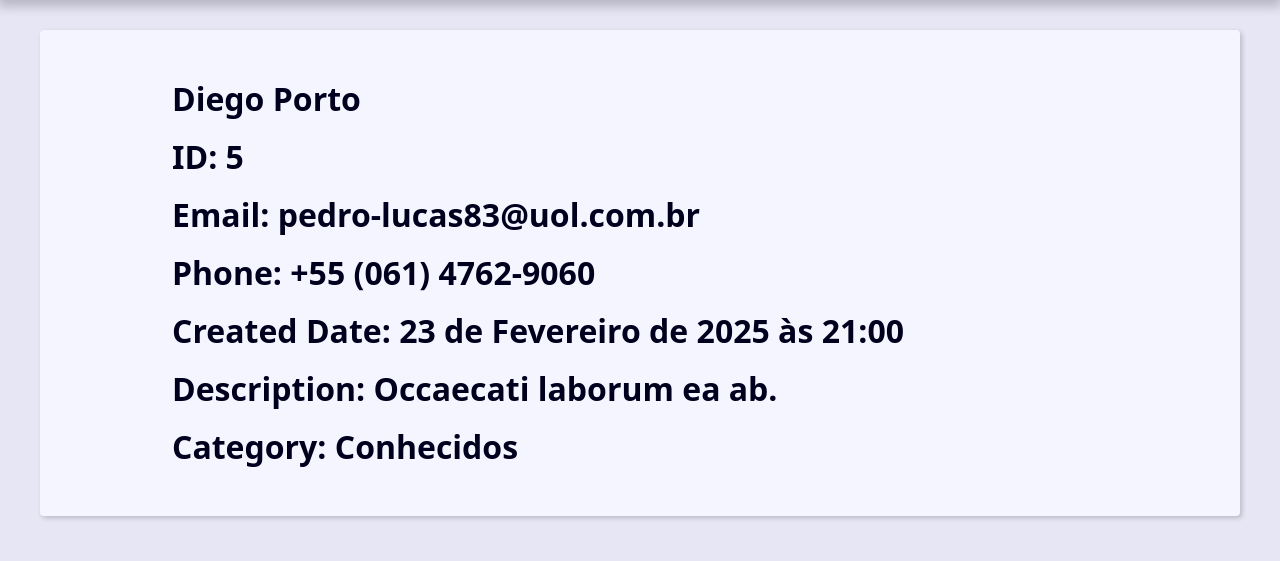
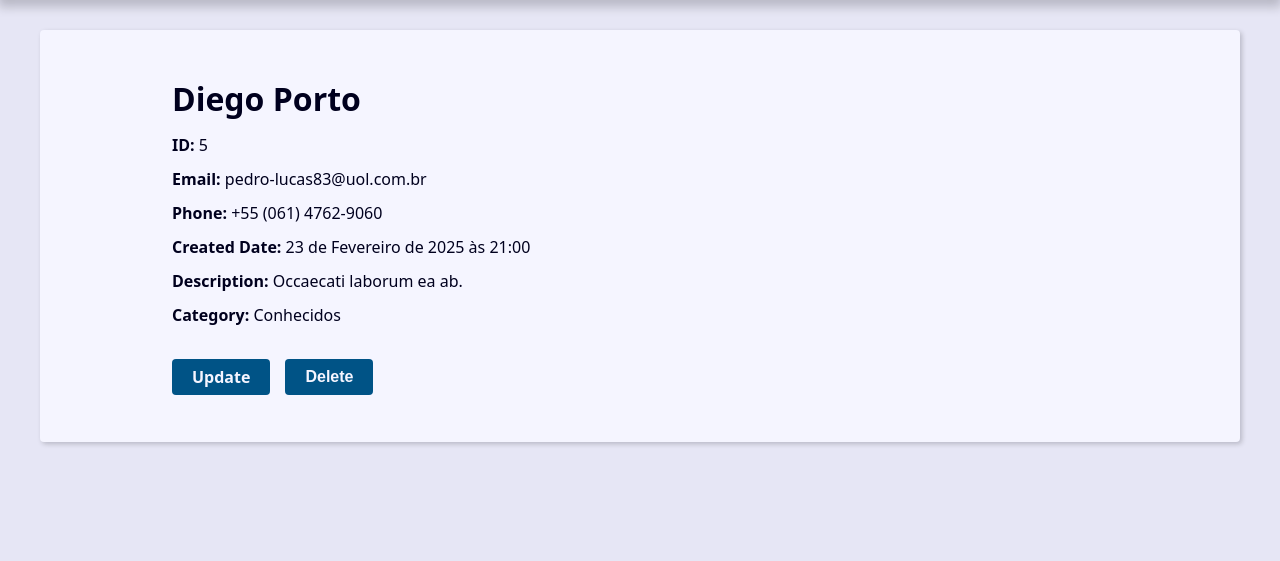
Before and after one commit to LuisdeOliveiraPrimo/Agenda, a Django app: page /contact/5/ in a window 1280 px wide. Shown: the part 239-800 px from the top of the page. Run offline with Django 5.2, Linux system fonts and the light colour scheme; data comes from the database, SQL or seed files in the repository; both versions use the stored data as it was after the commit.

Commit message:
Botão de Deletar

```diff
--- a/base_static/global/css/style.css
+++ b/base_static/global/css/style.css
@@ -24,6 +24,26 @@
   --transition-medium: 600ms;
   --transition-slow: 1s;
   --default-border-radius: 4px;
+}
+
+.contact-links {
+  margin-block: calc(var(--small-font-size) * 2);
+  display: flex;
+  align-items: center;
+  gap: 0 var(--spacing);
+}
+
+.btn-link {
+  font-size: var(--small-font-size);
+  text-decoration: none;
+  font-weight: bold;
+  padding: 1rem;
+  line-height: var(--small-font-size);
+  display: inline-block;
+}
+
+.btn-delete {
+  background: tomato;
 }
 
 *,
--- a/contact/templates/contact/contact.html
+++ b/contact/templates/contact/contact.html
@@ -3,14 +3,27 @@
 {% block content %}
     <div class="single-contact">
         <h1 class="single-contact-name">
-            {{contact.first_name}} {{contact.last_name}}
-        </hi>
+            {{ contact.first_name }} {{ contact.last_name }}
+        </h1>
 
-        <p><b>ID:</b> {{contact.id}}</p>
-        <p><b>Email:</b> {{contact.email}}</p>
-        <p><b>Phone:</b> {{contact.phone}}</p>
-        <p><b>Created Date:</b> {{contact.created_date}}</p>
-        <p><b>Description:</b> {{contact.description}}</p>
-        <p><b>Category:</b> {{contact.category.name}}</p>
+        <p><b>ID:</b> {{ contact.id }}</p>
+        <p><b>Email:</b> {{ contact.email }}</p>
+        <p><b>Phone:</b> {{ contact.phone }}</p>
+        <p><b>Created Date:</b> {{ contact.created_date }}</p>
+        <p><b>Description:</b> {{ contact.description }}</p>
+        <p><b>Category:</b> {{ contact.category.name }}</p>
+
+        <div class="contact-links">
+            <a class="btn btn-link" href="{% url 'contact:update' contact.id %}">Update</a>
+            <form action="{% url 'contact:delete' contact.id %}" method="POST">
+                {% csrf_token %}
+                {% if confirmation == 'no' %}
+                <input type="hidden" name="confirmation" value="yes">
+                <button class="btn btn-link btn-delete" type="submit">Confirma?</button>
+                {% else %}
+                <button class="btn btn-link btn-delete" type="submit">Delete</button>
+                {% endif %}
+            </form>
+        </div>
     </div>
 {% endblock content %}
--- a/contact/urls.py
+++ b/contact/urls.py
@@ -11,4 +11,5 @@ urlpatterns = [
     path('contact/<int:contact_id>/', views.contact, name='contact'),
     path('contact/create/', views.create, name='create'),
     path('contact/<int:contact_id>/update/', views.update, name='update'),
+    path('contact/<int:contact_id>/delete/', views.delete, name='delete'),
 ]
```
Also changed, not shown: contact/views/contact_forms.py (+19 -0 lines), db.sqlite3.
